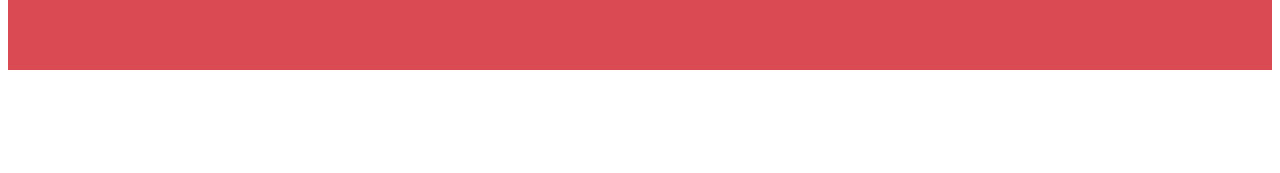
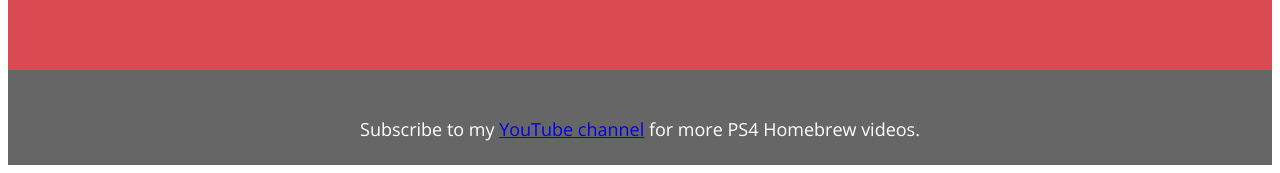
Before and after one commit to mbcrump/ESP32-S2-AUTO-INSTALL, a plain HTML site: page index.html in a window 1280 px wide. Shown: the part 3790-3963 px from the top of the page. Before the commit the page ends 3868 px from the top, so only its background shows below. Drawn offline with nearby package versions, Linux system fonts and the light colour scheme.

Commit message:
Update index.html

```diff
--- a/index.html
+++ b/index.html
@@ -52,14 +52,13 @@
             type="module"
             src="https://unpkg.com/esp-web-tools@7.1.0/dist/web/install-button.js?module"></script>
         <esp-web-install-button id="installButton" manifest="bins/manifest.json"></esp-web-install-button>
-        <br>
+        <br><br><br><br>
         <span>NOTE: Close the Arduino IDE or anything that uses the COM port or this won't work!</span>
     </div>
-    <div id="notSupported" style="display: none;">
-        Your browser does not support the Web Serial API. Try the latest Chrome browser (Version 98.0.4758.102 (Official Build) (64-bit)
-is what I used)
-    </div>
-
+	    <div id="notSupported" style="display: none;">
+		Your browser does not support the Web Serial API. Try the latest Chrome browser (Version 98.0.4758.102 (Official Build) (64-bit)
+	is what I used)
+	    </div>
 	</div>
 </section>
 
@@ -90,5 +89,7 @@ is what I used)
 
 </body>
 <script src="main.js"></script>
-
+<footer>
+  <p>Subscribe to my <a href="https://www.youtube.com/channel/UCCjHMUEzoCauYet8NG4sCog">YouTube channel</a> for more PS4 Homebrew videos.</p>
+</footer>
 </html>
```
